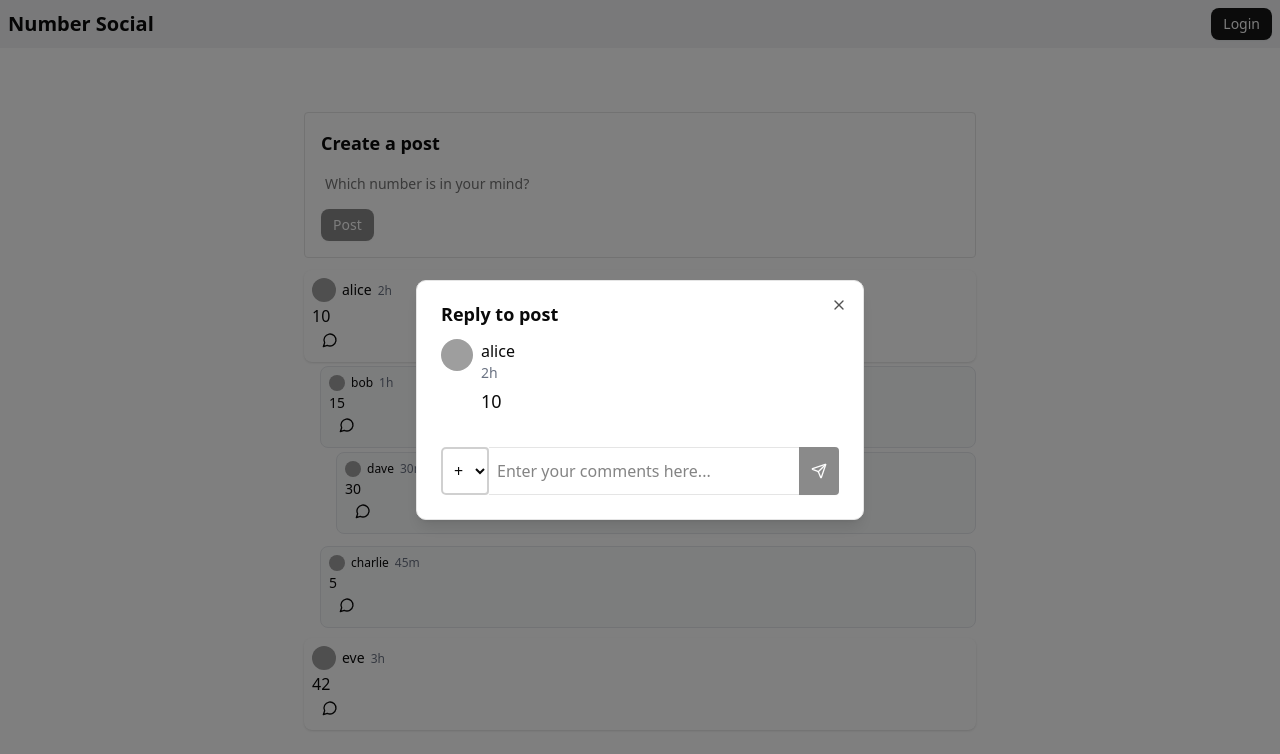
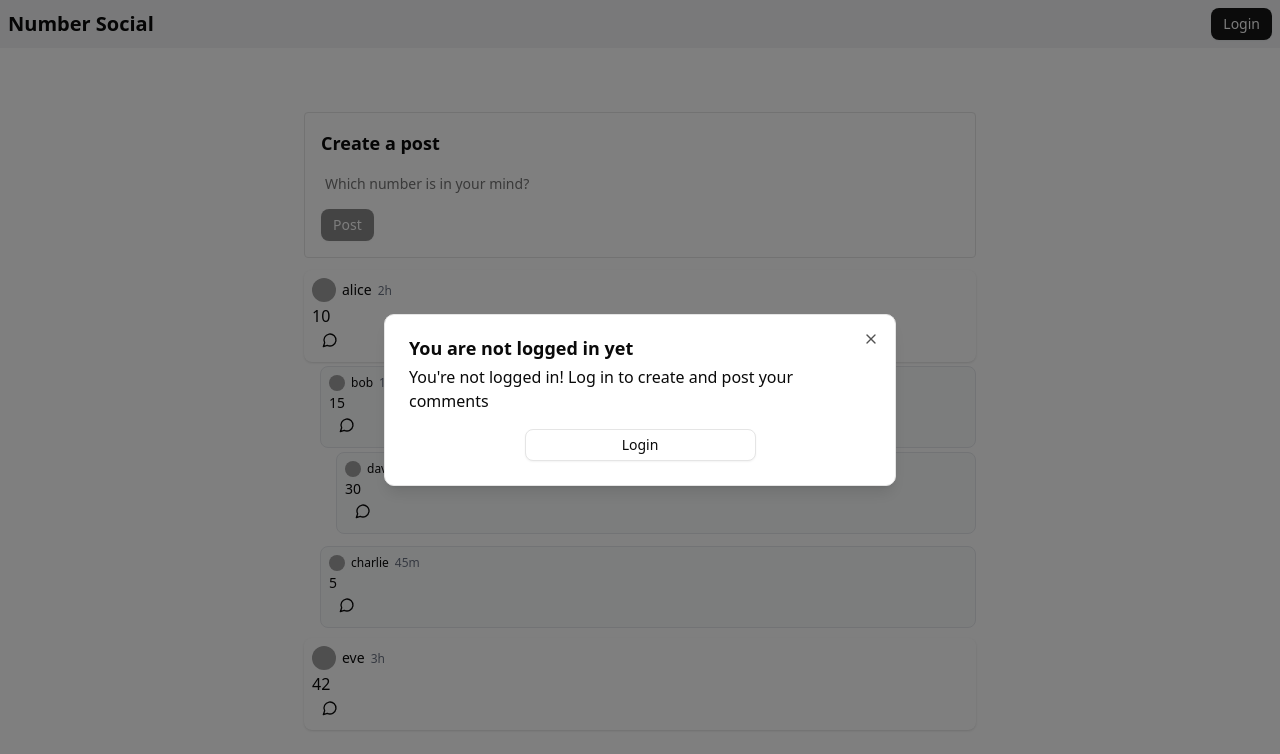
Before and after one commit to rudrabhikadiya3/number-socials, a Next.js app: page / in a window 1280 px wide. Both pictures are taken after a click on the button 330 px from the left and 340 px from the top of the page. Shown: the top 754 px of the page. Built offline with nearby package versions, Linux system fonts and the light colour scheme; grey boxes are pictures that could not be loaded.

Commit message:
feat: add login alert modal to prompt users for authentication in post creation and commenting

```diff
--- /dev/null
+++ b/src/components/global/LoginDialogue.tsx
@@ -0,0 +1,37 @@
+'use client'
+
+import { Dialog, DialogContent, DialogHeader, DialogTitle } from '@/components/ui/dialog'
+import { Button } from '@/components/ui/button'
+import { DialogDescription } from '@radix-ui/react-dialog'
+
+interface LoginModalProps {
+  isOpen: boolean
+  onOpenChange: (open: boolean) => void
+  description: string
+}
+
+export default function LoginAlertModal({ isOpen, onOpenChange, description }: LoginModalProps) {
+  return (
+    <Dialog open={isOpen} onOpenChange={onOpenChange}>
+      <DialogContent>
+        <DialogHeader>
+          <DialogTitle>You are not logged in yet</DialogTitle>
+          <DialogDescription>{description}</DialogDescription>
+        </DialogHeader>
+        <div className='flex items-center justify-center'>
+          <Button
+            onClick={() => {
+              window.location.href = '/login'
+              ;() => onOpenChange(false)
+            }}
+            className='w-1/2'
+            variant='outline'
+            size='sm'
+          >
+            Login
+          </Button>
+        </div>
+      </DialogContent>
+    </Dialog>
+  )
+}
--- a/src/components/post/CreatePost.tsx
+++ b/src/components/post/CreatePost.tsx
@@ -3,13 +3,19 @@ import { Avatar, AvatarFallback, AvatarImage } from '../ui/avatar'
 import { Button } from '../ui/button'
 import { Input } from '../ui/input'
 import { useState } from 'react'
+import LoginAlertModal from '../global/LoginDialogue'
 
 const CreatePost = () => {
   const [value, setValue] = useState('')
+  const [showLoginAlert, setShowLoginAlert] = useState(false)
   const { user } = useAuth()
   console.log(`🔵 user=>`, user)
 
   const handleSubmit = () => {
+    if (!user) {
+      setShowLoginAlert(true)
+      return
+    }
     if (value) {
       console.log('Post created with value:', value)
       setValue('')
@@ -47,6 +53,11 @@ const CreatePost = () => {
           Post
         </Button>
       </div>
+      <LoginAlertModal
+        isOpen={showLoginAlert}
+        onOpenChange={setShowLoginAlert}
+        description={`You're not logged in! Log in to create and share your posts`}
+      />
     </div>
   )
 }
--- a/src/components/post/PostItem.tsx
+++ b/src/components/post/PostItem.tsx
@@ -6,6 +6,8 @@ import { Button } from '@/components/ui/button'
 import { Post } from '@/types'
 import ReplyModal from './ReplyModel'
 import { MessageCircle } from 'lucide-react'
+import { useAuth } from '@/hooks/useAuth'
+import LoginAlertModal from '../global/LoginDialogue'
 
 interface PostItemProps {
   post: Post
@@ -14,10 +16,18 @@ interface PostItemProps {
 
 export default function PostItem({ post, level }: PostItemProps) {
   const [isReplyModalOpen, setIsReplyModalOpen] = useState(false)
+  const [showLoginAlert, setShowLoginAlert] = useState(false)
 
-  // Determine if this is a main post or a comment
+  const { user } = useAuth()
   const isMainPost = level === 0
 
+  const handleOpenReplyModal = () => {
+    if (user) {
+      setIsReplyModalOpen(true)
+    } else {
+      setShowLoginAlert(true)
+    }
+  }
   return (
     <div className={`mb-2.5 ${level > 0 ? 'ml-4 pt-0.5' : ''}`}>
       <div className={`p-2 rounded-md ${isMainPost ? 'bg-white shadow-sm' : 'bg-gray-50 border border-gray-200'}`}>
@@ -35,12 +45,17 @@ export default function PostItem({ post, level }: PostItemProps) {
         <div className={`${isMainPost ? 'text-base font-medium' : 'text-sm'} my-0.5`}>{post.number}</div>
 
         <div>
-          <Button variant='ghost' size='sm' className='text-xs px-1.5 py-0 h-5' onClick={() => setIsReplyModalOpen(true)}>
+          <Button variant='ghost' size='sm' className='text-xs px-1.5 py-0 h-5' onClick={handleOpenReplyModal}>
             <MessageCircle />
           </Button>
         </div>
 
         <ReplyModal isOpen={isReplyModalOpen} onOpenChange={setIsReplyModalOpen} post={post} />
+        <LoginAlertModal
+          isOpen={showLoginAlert}
+          onOpenChange={setShowLoginAlert}
+          description={`You're not logged in! Log in to create and post your comments`}
+        />
       </div>
 
       {post.comments.length > 0 && (
```
